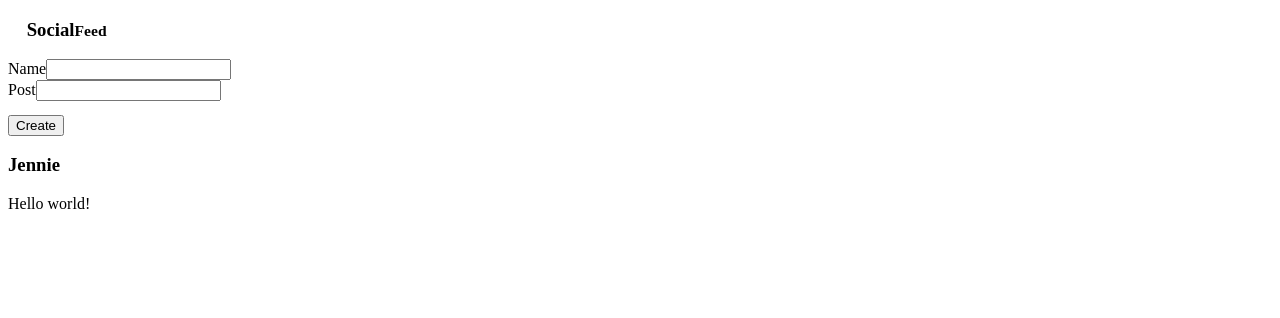
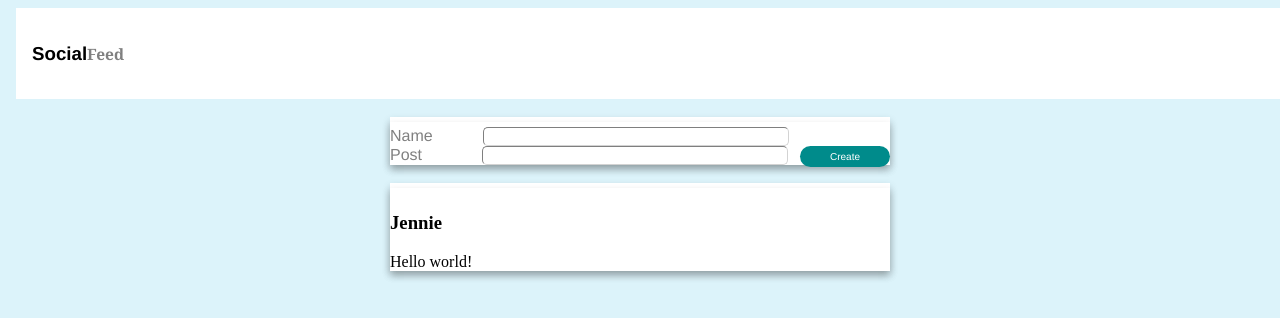
Before and after one commit to SuJuHarper83/Social-Feed-Project, a React (Create React App) app: page / in a window 1280 px wide. Shown: the top 318 px of the page. Built offline with nearby package versions, Linux system fonts and the light colour scheme.

Commit message:
Removed Bootstrap Card components, recreated Card elements; began CSS styling for DisplayPosts and CreatePost components

```diff
--- a/src/App.css
+++ b/src/App.css
@@ -1,7 +1,85 @@
-.border-box {
-    border: 1px;
-    border-style: solid;
+*,
+*::before
+*::after {
+    margin: 0;
+    padding: 0;
+    box-sizing: inherit;
+}
+
+header {
+    position: relative;
+    text-align: left;
+    width: 100%;
+    background-color: white;
+    padding: 1em;
+}
+
+body {
+    background-color:rgb(220, 243, 250);
+}
+
+.text {
+    font-family:'Franklin Gothic Medium', 'Arial Narrow', Arial, sans-serif;
+}
+
+.text_muted {
+    font-family:Georgia, 'Times New Roman', Times, serif;
+    color: gray;
+}
+
+.Card {
+    width: 500px;
+    background-color: white;
+    padding-top: 5px;
+    margin: 0 auto;
     border-color: black;
-    margin: 1em;
-    padding: 1em
+    border-width: 5px;
+    box-shadow: 0 4px 8px 0 rgba(0,0,0,0.2);
+    transition: 0.3s;
 }
+
+/* .form-group {
+    font-family:'Franklin Gothic Medium', 'Arial Narrow', Arial, sans-serif;
+    color: gray;
+    padding-top: 3px;
+} */
+
+.form-control-name {
+    width: 300px;
+    border-radius: 5px;
+    border-color:lightgray;
+    border-width: 1px;
+}
+
+.form-control-post {
+    width: 300px;
+    border-radius: 5px;
+    border-color:lightgray;
+    border-width: 1px;
+}
+
+.Name {
+    padding-right: 50px;
+    color: gray;
+    font-family: 'Franklin Gothic Medium', 'Arial Narrow', Arial, sans-serif;
+}
+
+.Post {
+    padding-right: 60px;
+    color: gray;
+    font-family: 'Franklin Gothic Medium', 'Arial Narrow', Arial, sans-serif;
+}
+
+.btn-btn-primary {
+    float: right;
+    background-color:darkcyan;
+    color: white;
+    border: none;
+    font-size: x-small;
+    font-family: 'Franklin Gothic Medium', 'Arial Narrow', Arial, sans-serif;
+    padding-top: 5px;
+    padding-bottom: 5px;
+    padding-left: 30px;
+    padding-right: 30px;
+    border-radius: 20px;
+}
--- a/src/App.jsx
+++ b/src/App.jsx
@@ -2,8 +2,7 @@ import React, { useState } from 'react';
 import CreatePostForm from "./Components/CreatePost/CreatePost";
 import DisplayPosts from './Components/DisplayPosts/DisplayPosts';
 import NavBar from './Components/NavBar/NavBar';
-import Card from 'react-bootstrap/Card'
-// import './App.css';
+import './App.css';
 
 // Think of the app.jsx as the table of contents, and each of the compnents as a page
 // people can edit the page, but the TOC will remain solid and the elements will all filter
@@ -30,29 +29,27 @@ function App() {
   // These can be inline styling - however they can be class named and styled in the css file
 
   return (
+<body>
   <div>
     <div>
-      <Card className = 'nav' style={{ width: '18rem'}}>
-      <Card.Title className = 'NavBar'>
-          <NavBar></NavBar>
-      </Card.Title>
-      </Card>
+      <header>
+        <NavBar></NavBar>
+      </header>
+      <br />
     </div>
-    <div>
-      <Card className = 'Post' style={{ width: '18rem'}}>
-      <Card.Header className = 'CreatedPost'>
+    <div className = 'Card'>
+      <div class = 'container'>
           <CreatePostForm createNewPostProperty = {createNewPost} />
-      </Card.Header>
-      </Card>
+      </div>
     </div>
-    <div>
-      <Card className = 'feed' style={{ width: '18rem'}}>
-      <Card.Body className = 'PostFeed' >
+    <br />
+    <div className = 'Card'>
+      <div class='container'>
           <DisplayPosts parentPosts = {posts} />
-      </Card.Body>
-      </Card>
+      </div>
     </div>
   </div>
+</body>
 
  );
 
--- a/src/Components/CreatePost/CreatePost.jsx
+++ b/src/Components/CreatePost/CreatePost.jsx
@@ -26,19 +26,20 @@ const CreatePostForm = (props) => {
         props.createNewPostProperty(newPost)
     }
 
-    return (
-        <form onSubmit={handleSubmit} className="form-grid">
-            <div className='form-group'>
-                <label>Name</label>
-                <input type="name" className="form-control" value={name} onChange={(event) => setName(event.target.value)} />
+return (
+    <form onSubmit={handleSubmit}>
+        <div class='Card'>
+            <div class='container'>
+                <label className='Name'>Name</label>
+                <input type="name" className="form-control-name" value={name} onChange={(event) => setName(event.target.value)} />
+                <br />
+                <label className='Post'>Post</label>
+                <input type="post" className="form-control-name" value={post} onChange={(event) => setPost(event.target.value)}/>
+                <button type="create" className="btn-btn-primary">Create</button>
             </div>
-            <div className='form-group'>
-                <label>Post</label>
-                <input type="post" className="form-control" value={post} onChange={(event) => setPost(event.target.value)}/>
-            </div>
-            <button type="create" className="btn btn-primary" style={{'margin-top': '1em'}}>Create</button>
-        </form>
-     );
+        </div>
+    </form>
+ );
 }
 
 export default CreatePostForm;
--- a/src/Components/DisplayPosts/DisplayPosts.jsx
+++ b/src/Components/DisplayPosts/DisplayPosts.jsx
@@ -1,21 +1,18 @@
 // Within the “DisplayPosts” component, create the feed where all your posts will be displayed in your app.
 // All posts should be passed into this component using props.
-// Then, utilize the “map” higher order array method to map each post to its own Post component.
-import Card from 'react-bootstrap/Card';
+
 import Posts from "../Post/Post";
 
 const DisplayPosts = (props) => {
     return (
-        <div>
-        <Card style={{ width: '18rem'}}>
-        <Card.Body>
-            {props.parentPosts.map((post) => {
-                return (
-                <Posts post={post}></Posts>
-            );
-        })}
-        </Card.Body>
-        </Card>
+        <div class='Card'>
+            <div class='container'>
+                {props.parentPosts.map((post) => {
+                    return (
+                    <Posts post={post}></Posts>
+                );
+            })}
+            </div>
         </div>
     );
 }
--- a/src/Components/NavBar/NavBar.jsx
+++ b/src/Components/NavBar/NavBar.jsx
@@ -1,7 +1,7 @@
 const NavBar = () => {
     return (
-        <h3 style={{'margin': '1em'}}>Social
-        <small className='text-muted'>Feed</small></h3>
+        <h3 className= 'text'>Social
+        <small className='text_muted'>Feed</small></h3>
     )
 }
 
```
Also changed, not shown: src/Components/LikeButtons/LikeButtons.jsx (+16 -0 lines), src/Components/Post/Post.jsx (+4 -8 lines), public/logo192.png (deleted), public/logo512.png (deleted).
